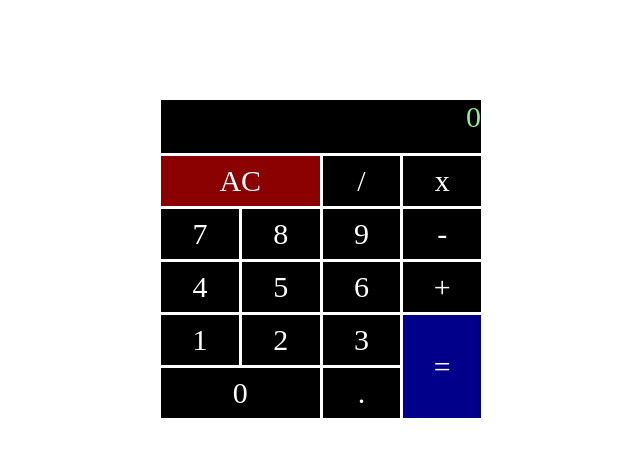
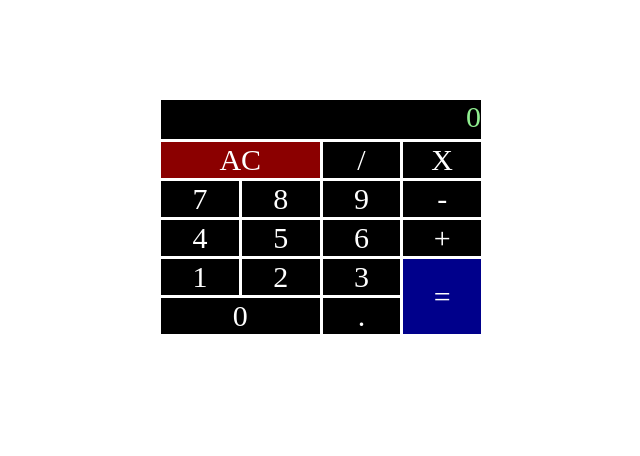
Before and after one commit to siddtheone/calculator, a React (Create React App) app: page / in a window 1280 px wide. Shown: the top 456 px of the page, without its empty margins (319-959 px from the left). Built offline with nearby package versions, Linux system fonts and the light colour scheme; a web font is replaced by a local one.

Commit message:
Starting calculation logic

```diff
--- a/src/App.js
+++ b/src/App.js
@@ -4,6 +4,10 @@ import {
   Calculator, Screen
 } from './components/Styled';
 import Buttons from './components/Buttons';
+import Display from './components/Display';
+import Eq from './components/Eq';
+import {Provider} from './store';
+import reducer, {initialState} from './reducer';
 
 const Global = createGlobalStyle`
 :root {
@@ -25,16 +29,18 @@ body {
 
 function App() {
   return (
+    <Provider value={React.useReducer(reducer, initialState)}>
       <div className="App">
         <Global />
         <Calculator>
           <Screen>
-          <div></div>
-          <div id="display">0</div>
+            <Eq />
+            <Display />
           </Screen>
           <Buttons />
         </Calculator>
       </div>
+    </Provider>
   );
 }
 
--- a/src/components/Buttons/index.js
+++ b/src/components/Buttons/index.js
@@ -1,63 +1,93 @@
-import React from 'react';
-import Button from '../Button';
+import React from "react";
+import Button from "../Button";
+import globalState from "../../store";
 
-const BUTTONS = [{
-    label: 'AC',
-    id: 'clear'
-}, {
-    label: '/',
-    id: 'divide'
-}, {
-    label: 'x',
-    id: 'multiply'
-}, {
-    label: '7',
-    id: 'seven'
-}, {
-    label: '8',
-    id: 'eight'
-}, {
-    label: '9',
-    id: 'nine'
-}, {
-    label: '-',
-    id: 'subtract'
-}, {
-    label: '4',
-    id: 'four'
-}, {
-    label: '5',
-    id: 'five'
-}, {
-    label: '6',
-    id: 'six'
-}, {
-    label: '+',
-    id: 'add'
-}, {
-    label: '1',
-    id: 'one'
-}, {
-    label: '2',
-    id: 'two'
-}, {
-    label: '3',
-    id: 'three'
-}, {
-    label: '=',
-    id: 'equals'
-}, {
-    label: '0',
-    id: 'zero'
-}, {
-    label: '.',
-    id: 'decimal'
-}];
+const BUTTONS = [
+  {
+    label: "AC",
+    id: "clear",
+  },
+  {
+    label: "/",
+    id: "divide",
+  },
+  {
+    label: "X",
+    id: "multiply",
+  },
+  {
+    label: "7",
+    id: "seven",
+  },
+  {
+    label: "8",
+    id: "eight",
+  },
+  {
+    label: "9",
+    id: "nine",
+  },
+  {
+    label: "-",
+    id: "subtract",
+  },
+  {
+    label: "4",
+    id: "four",
+  },
+  {
+    label: "5",
+    id: "five",
+  },
+  {
+    label: "6",
+    id: "six",
+  },
+  {
+    label: "+",
+    id: "add",
+  },
+  {
+    label: "1",
+    id: "one",
+  },
+  {
+    label: "2",
+    id: "two",
+  },
+  {
+    label: "3",
+    id: "three",
+  },
+  {
+    label: "=",
+    id: "equals",
+  },
+  {
+    label: "0",
+    id: "zero",
+  },
+  {
+    label: ".",
+    id: "decimal",
+  },
+];
 
 export default function Buttons() {
-    return (
-        <React.Fragment>
-            {BUTTONS.map(e => <Button id={e.id} key={e.id}>{e.label}</Button>)}
-        </React.Fragment>
-    )
+  const [, dispatch] = React.useContext(globalState);
+
+  const onClick = ({target: {value}}) => dispatch({
+    action: value === 'AC' ? 'reset' : value === '=' ? 'calc' : 'enter',
+    payload: isNaN(value) ? value : +value
+  });
+
+  return (
+    <React.Fragment>
+      {BUTTONS.map((e) => (
+        <Button id={e.id} key={e.id} onClick={onClick} value={e.label === 'X' ? '*' : e.label}>
+          {e.label}
+        </Button>
+      ))}
+    </React.Fragment>
+  );
 }
--- /dev/null
+++ b/src/components/Display/index.js
@@ -0,0 +1,11 @@
+import React from 'react';
+import globalState from '../../store';
+
+export default function Screen() {
+  const [{screen}] = React.useContext(globalState);
+  return (
+    <div id="display">
+      {screen}
+    </div>
+  )
+}
--- /dev/null
+++ b/src/components/Eq/index.js
@@ -0,0 +1,11 @@
+import React from 'react';
+import globalState from '../../store';
+
+export default function Eq() {
+  const [{toCalc}] = React.useContext(globalState);
+  return (
+    <div id="eq">
+      {toCalc.join(' ')}
+    </div>
+  )
+}
--- a/src/components/Styled/index.js
+++ b/src/components/Styled/index.js
@@ -3,9 +3,9 @@ import styled from 'styled-components';
 export const Calculator = styled.div`
     display: grid;
     grid-template-columns: repeat(4, 1fr);
-    grid-template-rows: auto repeat(6, 50px);
+    grid-template-rows: auto repeat(6, 1fr);
     max-width: 320px;
-    margin: 100px auto 0 auto;
+    margin: 100px auto;
     grid-gap: 3px;
 `;
 
@@ -15,4 +15,5 @@ export const Screen = styled.div`
     background: var(--screenBG);
     color: var(--screen);
     text-align: right;
+    word-break: break-word;
 `;
--- a/src/reducer/index.js
+++ b/src/reducer/index.js
@@ -1,17 +1,65 @@
 export const initialState = {
-    to: [],
-    result: '',
-    op1: '',
+    toCalc: [],
+    screen: '0'
 }
 
-export default function reducer(st = initialState, {action, payload}) {
+export const operators = ['+', '-', '*', '/'];
+
+export default function reducer(state, {action, payload}) {
+  console.log(state, action, payload)
   switch(action) {
     case 'reset':
       return {
-                to: [],
         ...initialState,
+        toCalc: [],
       };
-        default:
-            return st;
+    case 'enter':
+      if (state.screen === 'ERROR') {
+        return state;
+      }
+
+      const {screen, toCalc} = state;
+
+      if ([0, 1, 2, 3, 4, 5, 6, 7, 8, 9, '.'].indexOf(payload) > -1) {
+        let newScreen;
+        const toCalcCopy = toCalc.slice();
+
+        if  ( // Cases to ignore
+            (screen === '0' && payload === 0) ||
+            (screen.includes('.') && payload === '.')
+        ) {
+          newScreen = state.screen;
+        } else if (screen === '0' && payload > 0) {
+          newScreen = payload.toString();
+        } else if (operators.indexOf(screen) > -1) {
+          newScreen = payload.toString();
+          toCalcCopy.push(screen);
+        } else {
+          newScreen = screen + payload;
+        }
+        return {
+          toCalc: toCalcCopy,
+          screen: newScreen
+        }
+      } else if (operators.indexOf(payload) > -1) {
+        if(!isNaN(screen)) {
+          return {
+            toCalc: [...toCalc, screen],
+            screen: payload
           }
         }
+      }
+      break;
+    case 'calc':
+      const x = [...state.toCalc, state.screen];
+      if (operators.indexOf(x[x.length - 1]) > -1) {
+        x.pop();
+      }
+      return {
+        toCalc: x,
+        screen: eval(x.join(' ')).toString()
+      }
+    default:
+      return state;
+  }
+}
```
Also changed, not shown: 1 other file (tests, documents, lock files or other folders). Lines whose indentation alone changed are shown as unchanged.
